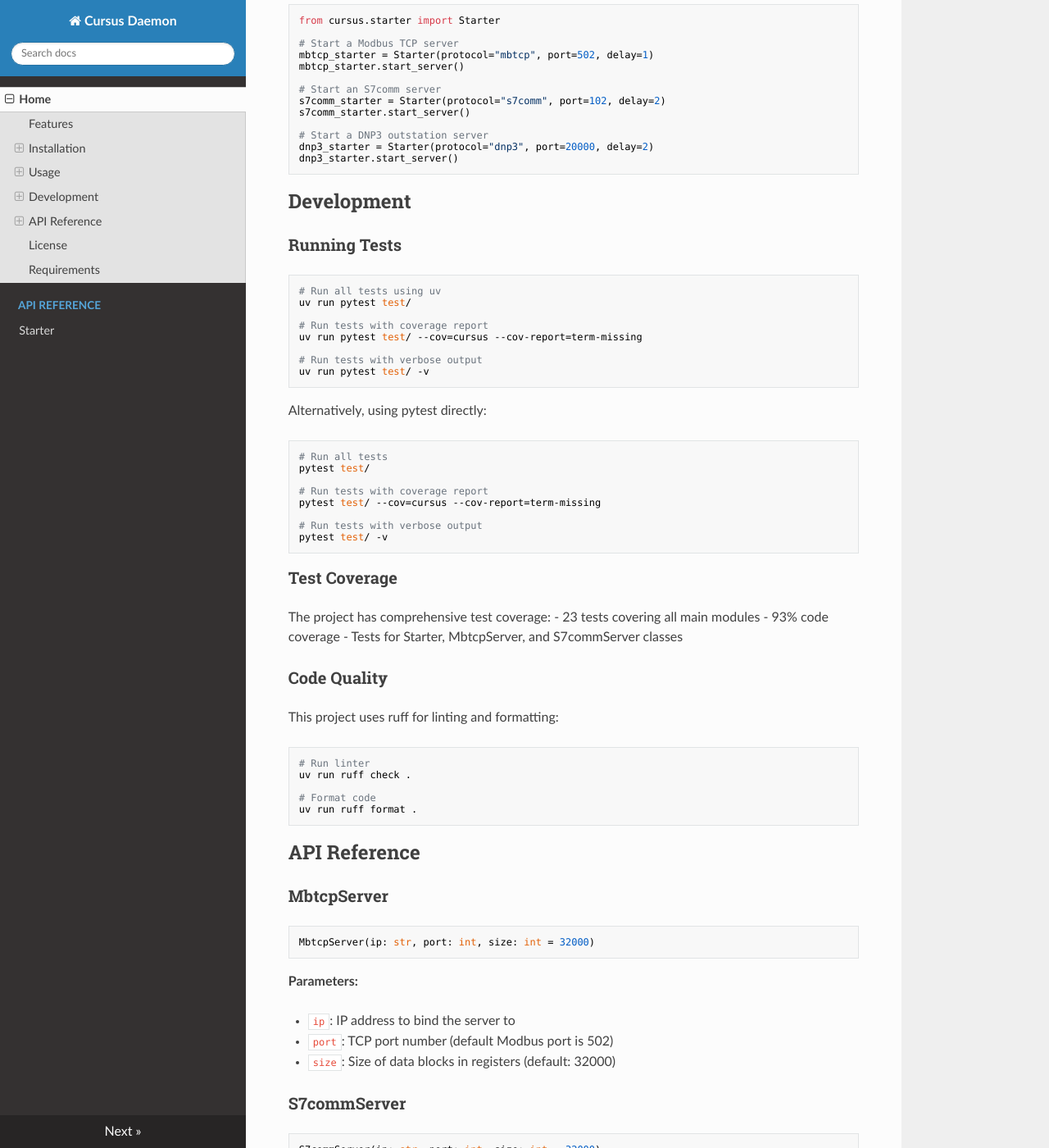
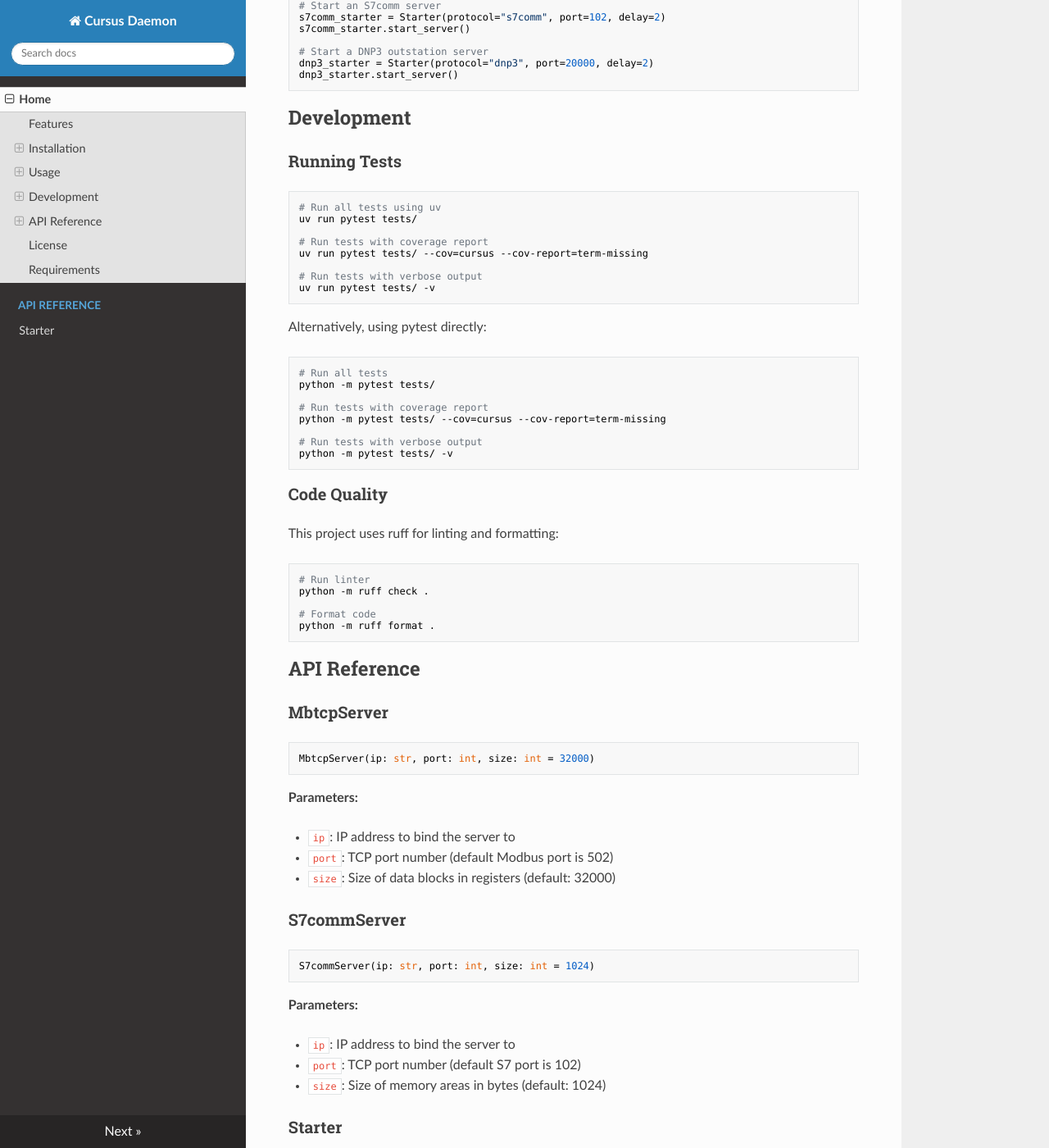
Before and after one commit to cvasilatos/cursus, an MkDocs documentation site: the page built from docs/index.md, in a window 1280 px wide and 1400 px high, scrolled down 2700 px. Shown: the whole window at 82% size. Built offline with MkDocs 1.6.1, drawn with Linux system fonts in a browser that asks for light colours; nearby versions of some CDN libraries; some of the changed text lies outside the part shown.

Commit message:
Align README and inline docs with current implementation (#6)
Agent-Logs-Url: https://github.com/cvasilatos/cursus/sessions/a432f65b-1854-4d66-8b7f-b1f45016e3c8

Co-authored-by: copilot-swe-agent[bot] <198982749+Copilot@users.noreply.github.com>
Co-authored-by: cvasilatos <2388883+cvasilatos@users.noreply.github.com>

````diff
--- a/README.md
+++ b/README.md
@@ -49,8 +49,8 @@ Alternatively, using pip:
 # Install dependencies
 pip install -e .
 
-# Install with test dependencies
-pip install -e ".[test]"
+# Install development and test tools
+pip install ruff pytest pytest-cov
 ```
 
 ### DNP3 via Docker
@@ -61,7 +61,7 @@ If you only need the DNP3 outstation, run it in Docker instead of installing `py
 docker compose -f docker-compose.dnp3.yml up --build
 ```
 
-This starts the DNP3 server on `0.0.0.0:20000` in a dedicated Python 3.10 container. You can override the bind address, port, and DNP3 settings with environment variables in [docker-compose.dnp3.yml](/Users/cv43/projects/cursus/docker-compose.dnp3.yml:1).
+This starts the DNP3 server on `0.0.0.0:20000` in a dedicated Python 3.10 container. You can override the bind address, port, and DNP3 settings with environment variables in [`docker-compose.dnp3.yml`](./docker-compose.dnp3.yml).
 
 From Python, use the Docker-backed launcher the same way you use the other servers:
 
@@ -88,19 +88,13 @@ server = MbtcpServer(ip="127.0.0.1", port=502, size=32000)
 server.start()  # Blocks and runs the server
 ```
 
-Or run directly from command line:
-
-```bash
-python -m cursus.mbtcp.server
-```
-
 #### S7comm Server
 
 ```python
 from cursus.s7comm.server import S7commServer
 
 # Create and start an S7comm server
-server = S7commServer(ip="127.0.0.1", port=102, size=32000)
+server = S7commServer(ip="127.0.0.1", port=102, size=1024)
 server.start()  # Blocks and runs the server
 ```
 
@@ -152,34 +146,27 @@ dnp3_starter.start_server()
 
 ```bash
 # Run all tests using uv
-uv run pytest test/
+uv run pytest tests/
 
 # Run tests with coverage report
-uv run pytest test/ --cov=cursus --cov-report=term-missing
+uv run pytest tests/ --cov=cursus --cov-report=term-missing
 
 # Run tests with verbose output
-uv run pytest test/ -v
+uv run pytest tests/ -v
 ```
 
 Alternatively, using pytest directly:
 
 ```bash
 # Run all tests
-pytest test/
+python -m pytest tests/
 
 # Run tests with coverage report
-pytest test/ --cov=cursus --cov-report=term-missing
+python -m pytest tests/ --cov=cursus --cov-report=term-missing
 
 # Run tests with verbose output
-pytest test/ -v
+python -m pytest tests/ -v
 ```
-
-### Test Coverage
-
-The project has comprehensive test coverage:
-- 23 tests covering all main modules
-- 93% code coverage
-- Tests for Starter, MbtcpServer, and S7commServer classes
 
 ### Code Quality
 
@@ -187,10 +174,10 @@ This project uses ruff for linting and formatting:
 
 ```bash
 # Run linter
-uv run ruff check .
+python -m ruff check .
 
 # Format code
-uv run ruff format .
+python -m ruff format .
 ```
 
 ## API Reference
@@ -210,14 +197,14 @@ MbtcpServer(ip: str, port: int, size: int = 32000)
 ### S7commServer
 
 ```python
-S7commServer(ip: str, port: int, size: int = 32000)
+S7commServer(ip: str, port: int, size: int = 1024)
 ```
 
 **Parameters:**
 
 - `ip`: IP address to bind the server to
 - `port`: TCP port number (default S7 port is 102)
-- `size`: Size of memory areas in bytes (default: 32000)
+- `size`: Size of memory areas in bytes (default: 1024)
 
 ### Starter
 
````
Also changed, not shown: other parts of README.md (+2 -2 lines), docs/api/starter.md (+1 -1 lines), 2 other files.
